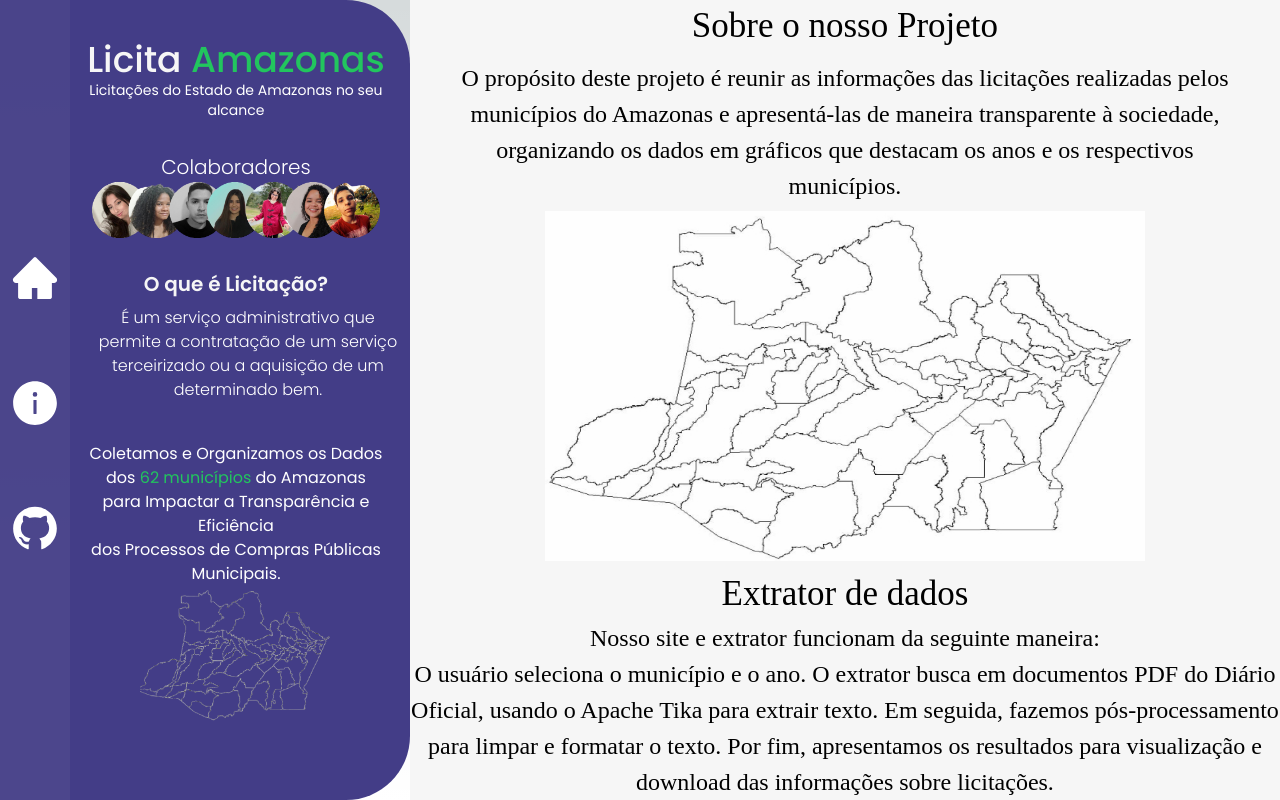
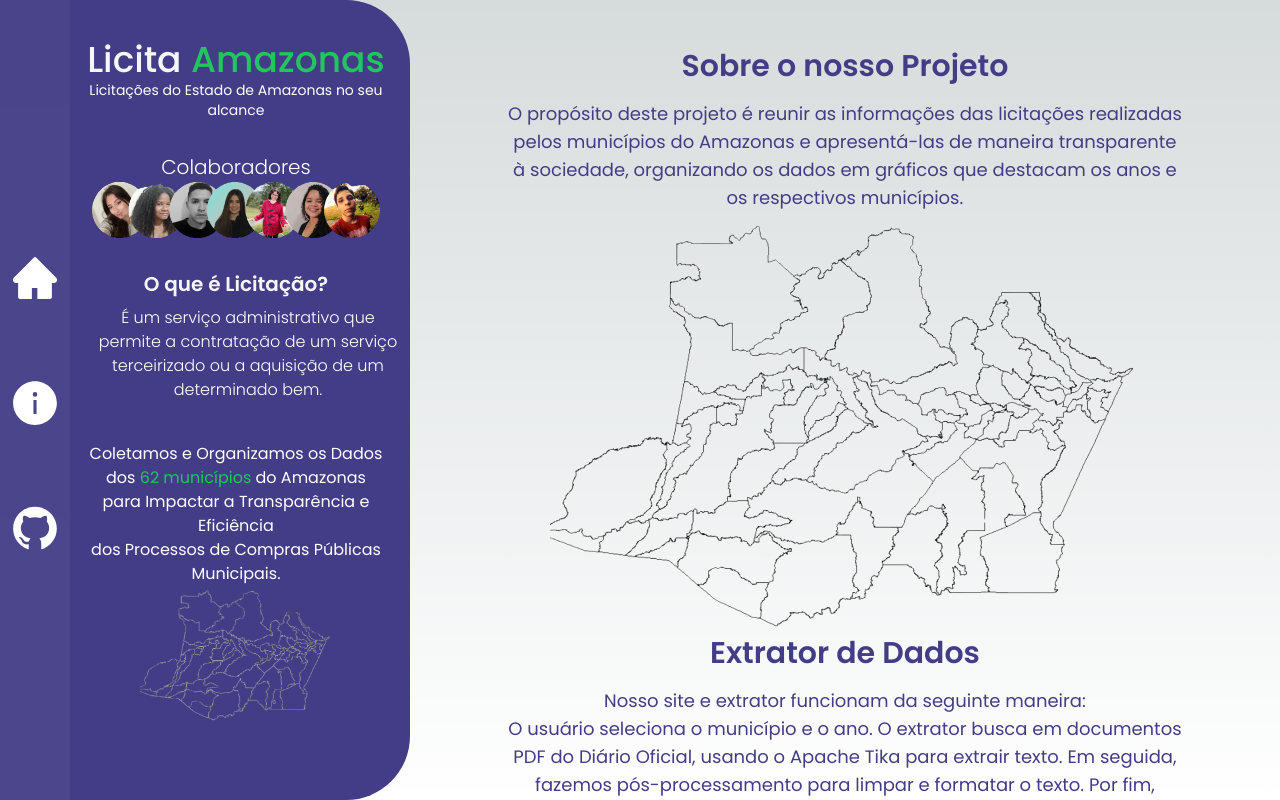
Before and after one commit to unb-mds/2023-2-Squad02-Desmatazonia, a Next.js app in the folder licitam/: page /sobre in a window 1280 px wide. Built offline with nearby package versions, Linux system fonts and the light colour scheme.

Commit message:
alterações na pag sobre

```diff
--- a/licitam/src/pages/sobre.tsx
+++ b/licitam/src/pages/sobre.tsx
@@ -9,7 +9,6 @@ const Home = () => {
   return (
     <div className="container">
     <div className="navbar">
-        <div className=""></div>
       <Navbar />
     </div>
 
@@ -17,37 +16,44 @@ const Home = () => {
       <Cob />
     </div>
 
-      <div className=" projeto">
+    <div className="projet proj ">
        <div className="text-center">
         <main
-            className={`flex min-h-screen flex-col items-center justify-between p-15 ${inter.className}`}
+            className={`flex flex-col items-center justify-between px-24 py-12 ${inter.className}`}
           >
-            <div className="text-center">
-              <h1 className="h1 custom-title">Sobre o nosso Projeto</h1>
+            <div className="text-left">
+              <p className="text-3xl font-[PoppinsSemiBold] text-[#433d87]">
+                Sobre o nosso Projeto
+              </p>
             </div>
 
-            <div className="text-center lg:max-w-3xl lg:mb-0 lg:grid-cols-4t">
-              <a>
-                <p className="aumentar-fonte">
+            <div className="mb-32 text-center lg:max-w-5xl lg:w-full lg:mb-0 lg:grid-cols-4t">
+              <h2 className="font-[PoppinsRegular] text-center mt-4 text-lg text-[#433d87]">
                   O propósito deste projeto é reunir as informações das
                   licitações realizadas pelos municípios do Amazonas e
                   apresentá-las de maneira transparente à sociedade, organizando
                   os dados em gráficos que destacam os anos e os respectivos
                   municípios.
-                </p>
-              </a>
+              </h2>
             </div>
 
             <div>
-              <img src="/images/mapa_ama.jpg" />
+              <img src="/images/mapa_ama_cob.png" />
             </div>
-            <div className="text-center lg:max-w-7xl lg:mb-0 lg:grid-cols-5t">
-              <h1>Extrator de dados</h1>
-              <p className="aumentar-fonte">
+
+            <div className="text-left">
+              <p className="text-3xl font-[PoppinsSemiBold] text-[#433d87]">
+                Extrator de Dados
+              </p>
+            </div>
+
+            <div className="mb-32 text-center lg:max-w-5xl lg:w-full lg:mb-0 lg:grid-cols-4t">
+              <h2 className="font-[PoppinsRegular] text-center mt-4 text-lg text-[#433d87]">
               Nosso site e extrator funcionam da seguinte maneira: <br></br>
                 O usuário seleciona o município e o ano. O extrator busca em documentos PDF do Diário Oficial, usando o Apache Tika para extrair texto. Em seguida, fazemos pós-processamento para limpar e formatar o texto. Por fim, apresentamos os resultados para visualização e download das informações sobre licitações.
-              </p>
+              </h2>
             </div>
+
           </main>
         </div>
       </div>
@@ -57,35 +63,12 @@ const Home = () => {
           display: flex;
           width: 100%;
         }
-        p {
-          color: black;
-        }
-        img {
-          width: 600px;
-          height: 350px;
-        }
-        h1 {
-          color: black;
-        }
-
-        .aumentar-fonte {
-          font-size: 24px; /* Aumente o tamanho da fonte conforme necessário */
-        }
-
-        .box-container {
+        .proj {
           display: flex;
-          flex-wrap: wrap;
-        }
-
-        .box {
-          width: 305px;
-          height: 51px;
-          padding: 20px;
-          margin: 10px;
-          flex-shrink: 0;
-          border-radius: 20px;
-          background: linear-gradient(to left, #7265ba, #b9b1ec, #d0cce9);
-          display: inline-block;
+          width: 100%;
+          height: 100vh;
+          min-height: 100vh;
+          overflow: auto;
         }
       `}</style>
     </div>
```
Also changed, not shown: licitam/tsconfig.json (+25 -5 lines), licitam/public/images/mapa_ama.jpg (deleted). Lines whose indentation alone changed are shown as unchanged.
